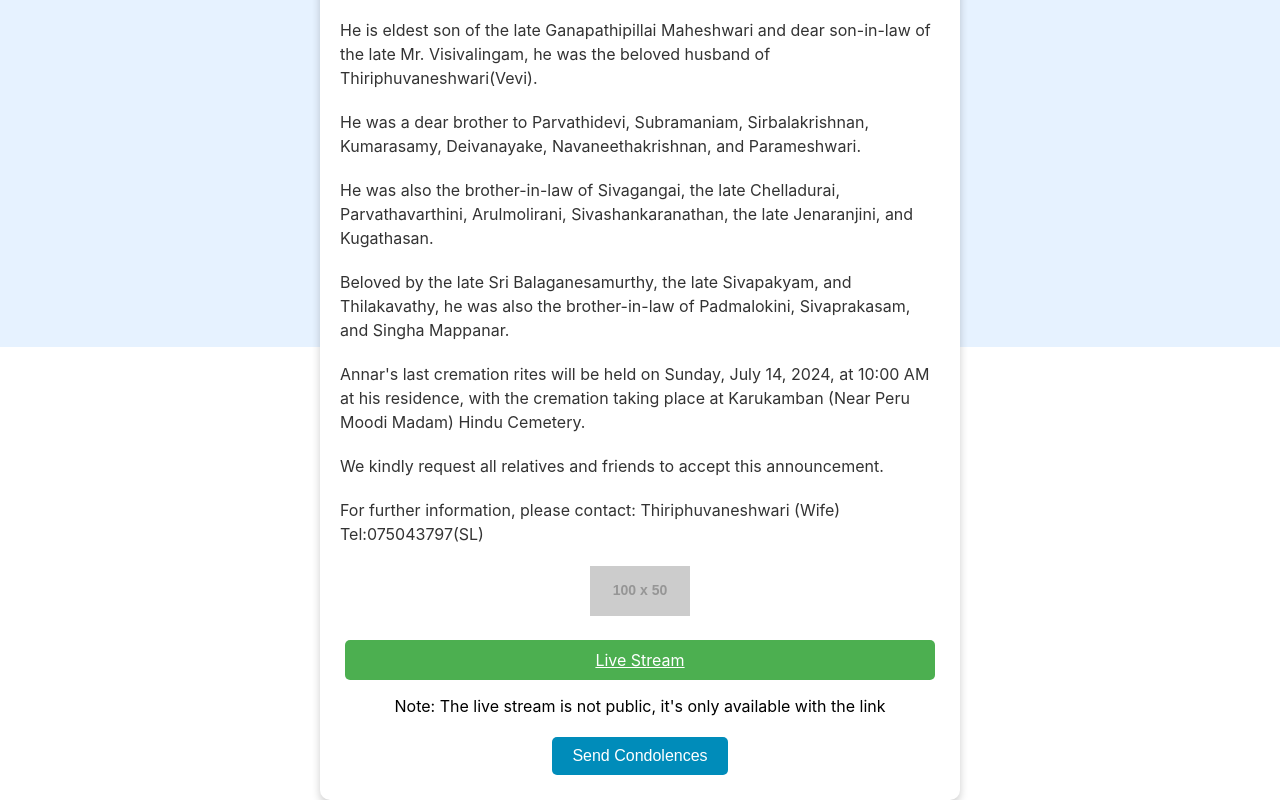
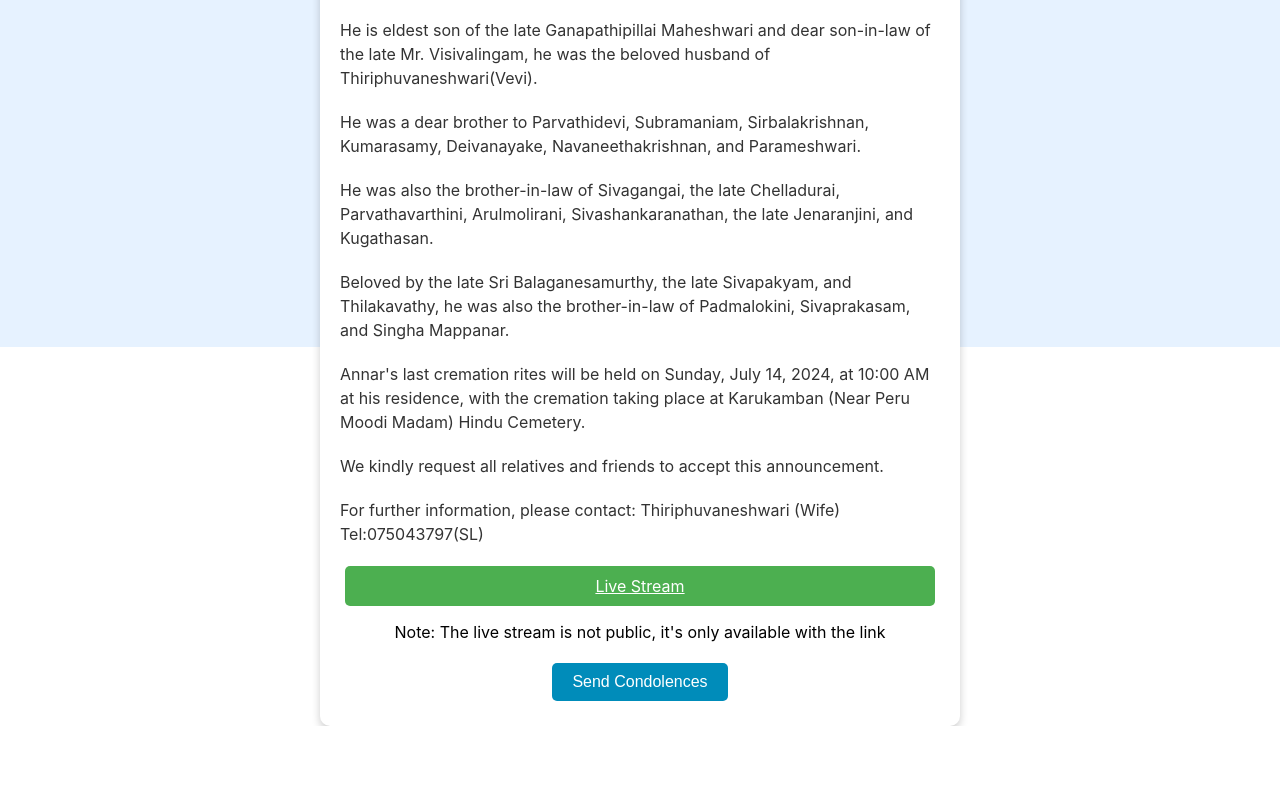
Before and after one commit to gitAji/Obituaryz, a React (Create React App) app: page / in a window 1280 px wide. Shown: the part 493-1293 px from the top of the page. After the commit the page ends 1219 px from the top, so only its background shows below. Built offline with nearby package versions, Linux system fonts and the light colour scheme.

Commit message:
Update App.js
removed btn

```diff
--- a/src/App.js
+++ b/src/App.js
@@ -73,12 +73,6 @@ const App = () => {
           For further information, please contact: Thiriphuvaneshwari (Wife)
           Tel:075043797(SL)
         </p>
-        <div className="flowers">
-          <img
-            src="https://via.placeholder.com/100x50?text=Flowers"
-            alt="Flowers"
-          />
-        </div>
 
         <div className="buttons">
           <a
```
